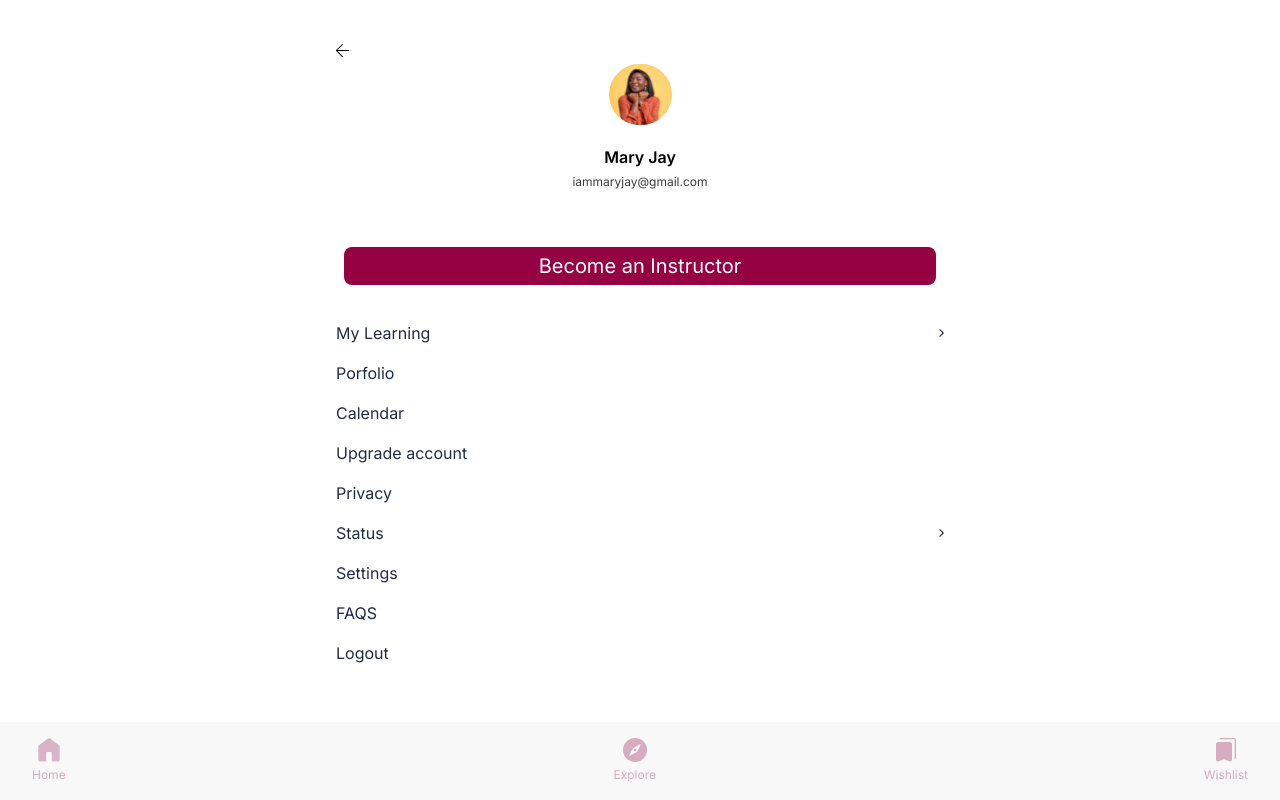
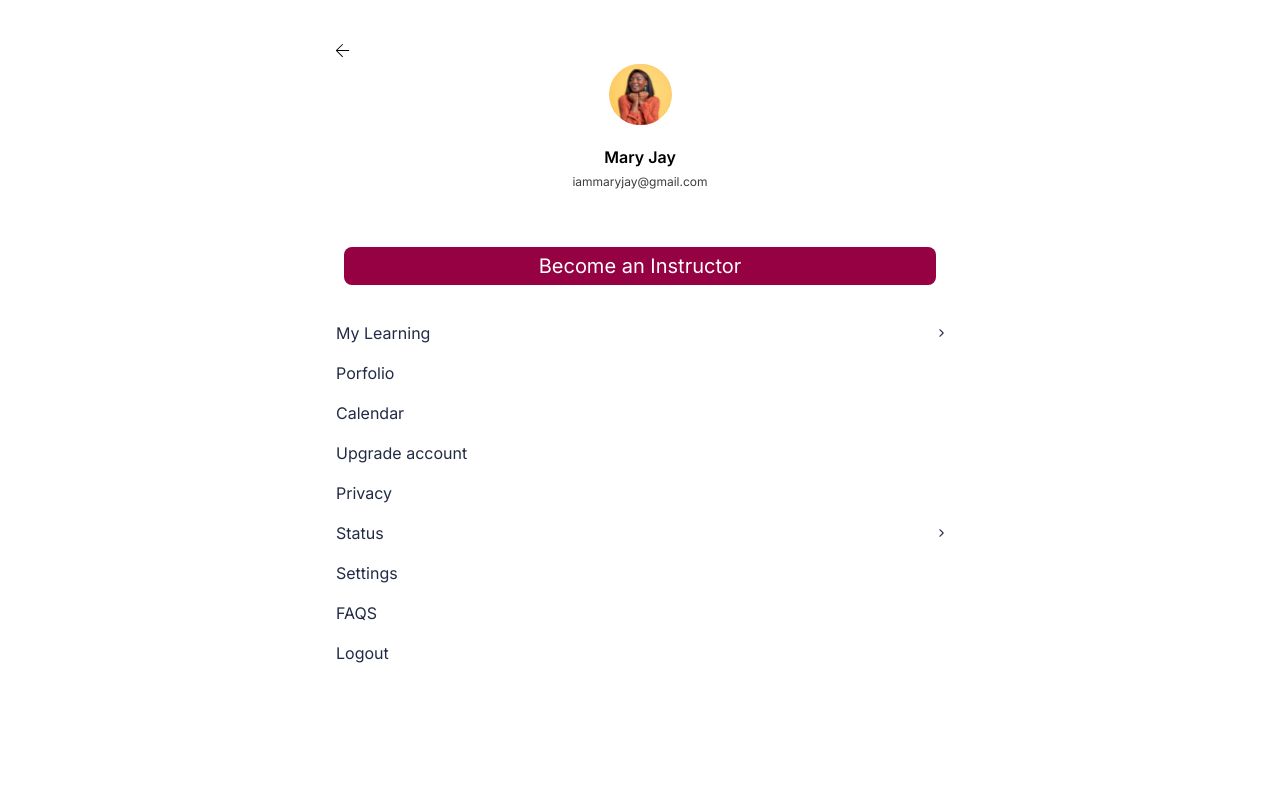
Before and after one commit to opulencedeveloper/hercademy, a Next.js app: page /profile in a window 1280 px wide. Built offline with nearby package versions, Linux system fonts and the light colour scheme.

Commit message:
added-four

```diff
--- a/components/UI/NavBar.js
+++ b/components/UI/NavBar.js
@@ -24,7 +24,7 @@ const myNavigator = [
 const NavBar = (props) => {
   const { selectedTab, navSwitcherHandler } = props;
   return (
-    <div className="absolute bottom-0 w-full flex justify-between bg-secondaryShade6 py-4 px-8">
+    <div className="absolute bottom-0 w-full flex justify-between bg-secondaryShade6 z-20 py-4 px-8">
       {myNavigator.map((navInfo, index) => {
         const style =
           selectedTab === navInfo.title ? "text-primary" : "text-primaryShade2";
--- a/components/layout/Layout.js
+++ b/components/layout/Layout.js
@@ -3,11 +3,11 @@ import NavBar from "../UI/NavBar";
 const Layout = (props) => {
   const {navSwitcherHandler, children, selectedTab} = props;
   return (
-    <><main className="relative max-w-[40rem] h-screen mx-auto scrollbar-hide overflow-y-auto pt-10 pb-20">
+    <section className="relative h-screen"><main className="relative max-w-[40rem] h-full mx-auto scrollbar-hide overflow-y-auto pt-10 pb-20">
       {children}
     </main>
     <NavBar navSwitcherHandler={navSwitcherHandler} selectedTab={selectedTab}/>
-    </>
+    </section>
   );
 };
 
--- a/pages/profile/index.js
+++ b/pages/profile/index.js
@@ -36,7 +36,7 @@ const Profile = () => {
   };
 
   return (
-    <Layout>
+    <section className="relative max-w-[40rem] h-screen mx-auto scrollbar-hide overflow-y-auto pt-10 pb-2">
       <button className="h-[14px] w-[14px] ml-4">
         <Image
           src={arrowBackIcon}
@@ -105,7 +105,7 @@ const Profile = () => {
           </>
         ))}
       </div>
-    </Layout>
+    </section>
   );
 };
 
--- a/pages/recommendedcoursesdetails/[courseId].js
+++ b/pages/recommendedcoursesdetails/[courseId].js
@@ -115,7 +115,7 @@ const RecommendedCourses = () => {
 
   const courseDetails = recommendedCourses.find((item) => item.id === courseId);
   return (
-    <Layout>
+    <section className="relative max-w-[40rem] h-screen mx-auto scrollbar-hide overflow-y-auto pt-10 pb-2">
       <button className="h-[14px] w-[14px] ml-4">
         <Image
           src={arrowBackIcon}
@@ -215,7 +215,7 @@ const RecommendedCourses = () => {
           ))}
         </div>
       </section>
-    </Layout>
+    </section>
   );
 };
 
--- a/pages/techevents/index.js
+++ b/pages/techevents/index.js
@@ -10,7 +10,7 @@ const TechEvents = () => {
   const router = useRouter();
 
   return (
-    <Layout>
+    <div className="relative max-w-[40rem] h-screen mx-auto scrollbar-hide overflow-y-auto pt-10 pb-2">
       <section className="px-4 flex flex-col h-full overflow-hidden">
         {" "}
         <button className="h-[14px] w-[14px]">
@@ -32,7 +32,7 @@ const TechEvents = () => {
         </p>
         <TechEventsGrid />
       </section>
-    </Layout>
+    </div>
   );
 };
 
--- a/pages/techtprogrammesdetails/[programmeId].js
+++ b/pages/techtprogrammesdetails/[programmeId].js
@@ -27,7 +27,7 @@ const TechProgrammeDetail = () => {
   const programmesDetails = techProgrammesInfo.find((item) => item.id === programmeId);
 
   return (
-    <Layout>
+    <div className="relative max-w-[40rem] h-screen mx-auto scrollbar-hide overflow-y-auto pt-10 pb-2">
       <button className="h-[14px] w-[14px] ml-4">
         <Image
           src={arrowBackIcon}
@@ -108,7 +108,7 @@ const TechProgrammeDetail = () => {
         </div>
         <PaymentSelection />
       </section>
-    </Layout>
+    </div>
   );
 };
 
```
